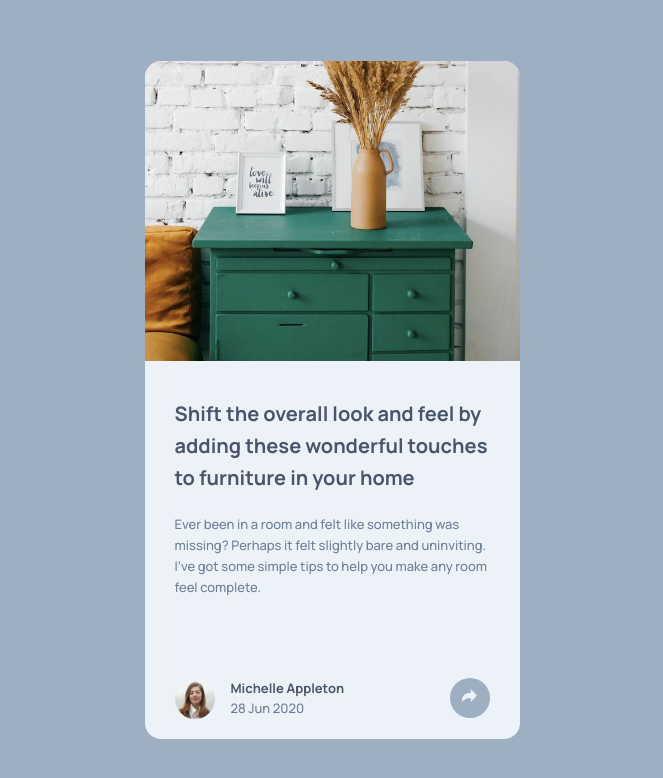
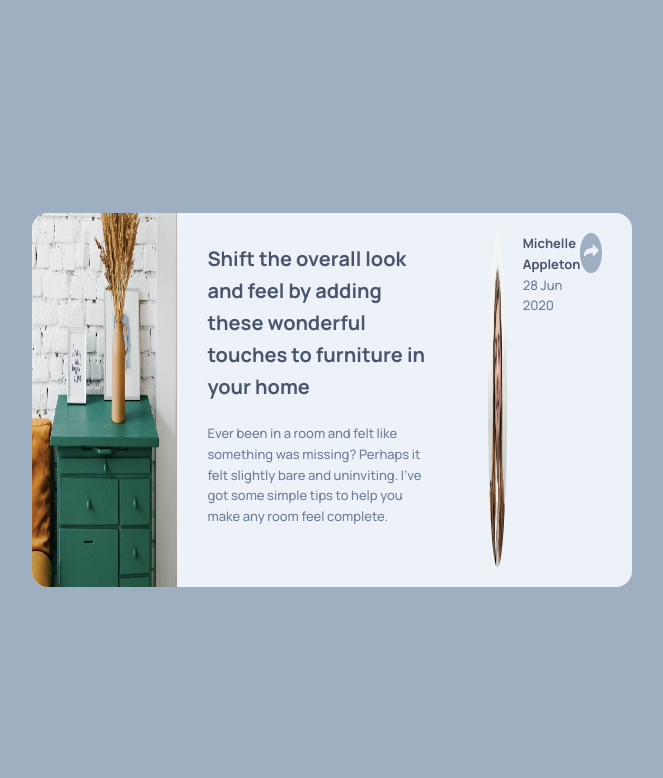
Before and after one commit to ABaker14791/Article-Preview-Component, a Next.js app: page / in a window 1280 px wide. Shown: the top 778 px of the page, without its empty margins (308-971 px from the left). Built offline with nearby package versions, Linux system fonts and the light colour scheme.

Commit message:
git is broken again

```diff
--- a/styles/Home.module.scss
+++ b/styles/Home.module.scss
@@ -86,3 +86,10 @@
     width: 40px;
     height: 40px;
 }
+@media screen and (min-width: 600px) {
+    .Card {
+        display: flex;
+        flex-direction: row;
+        width: 600px;
+    }
+}
```
